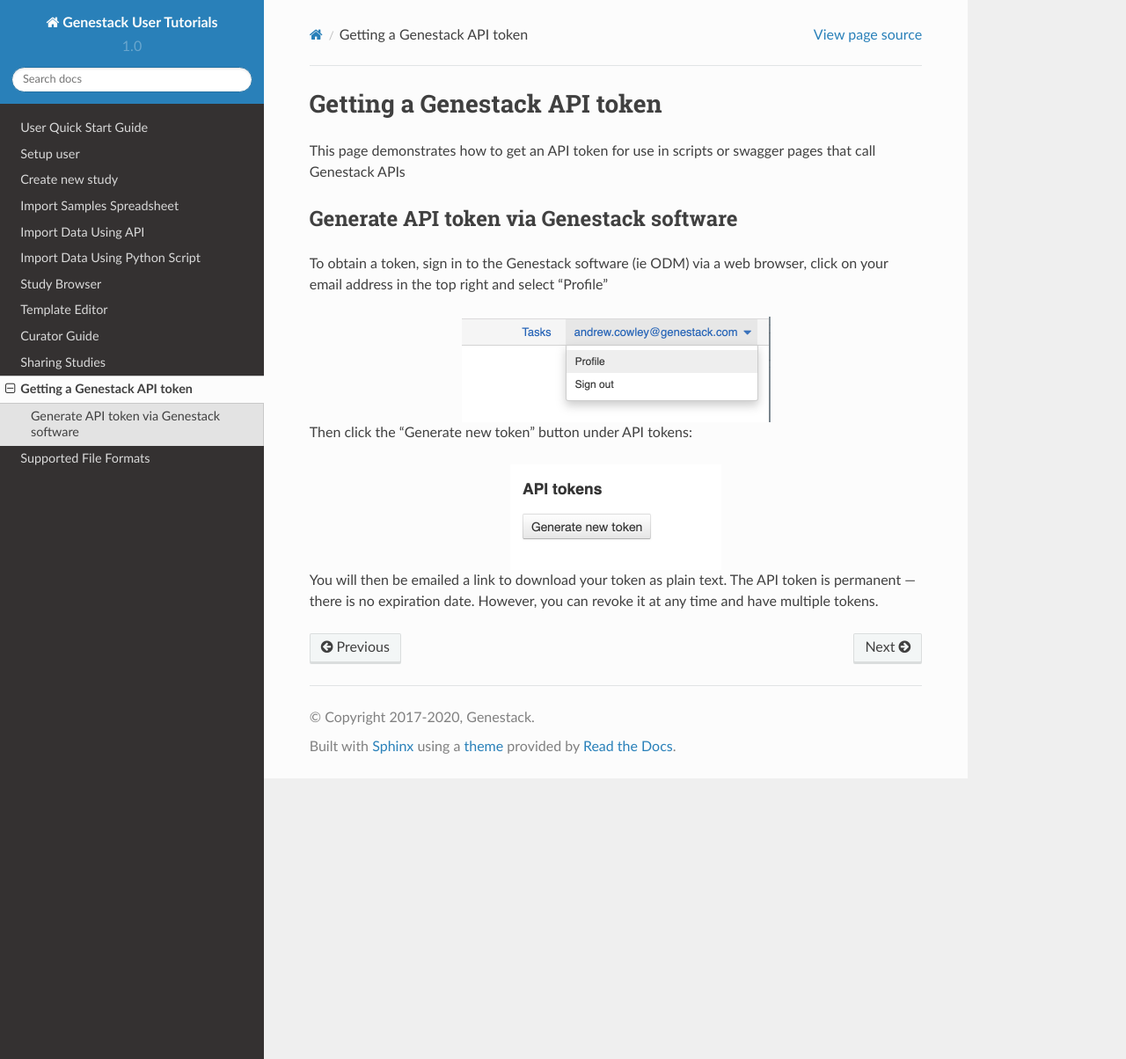
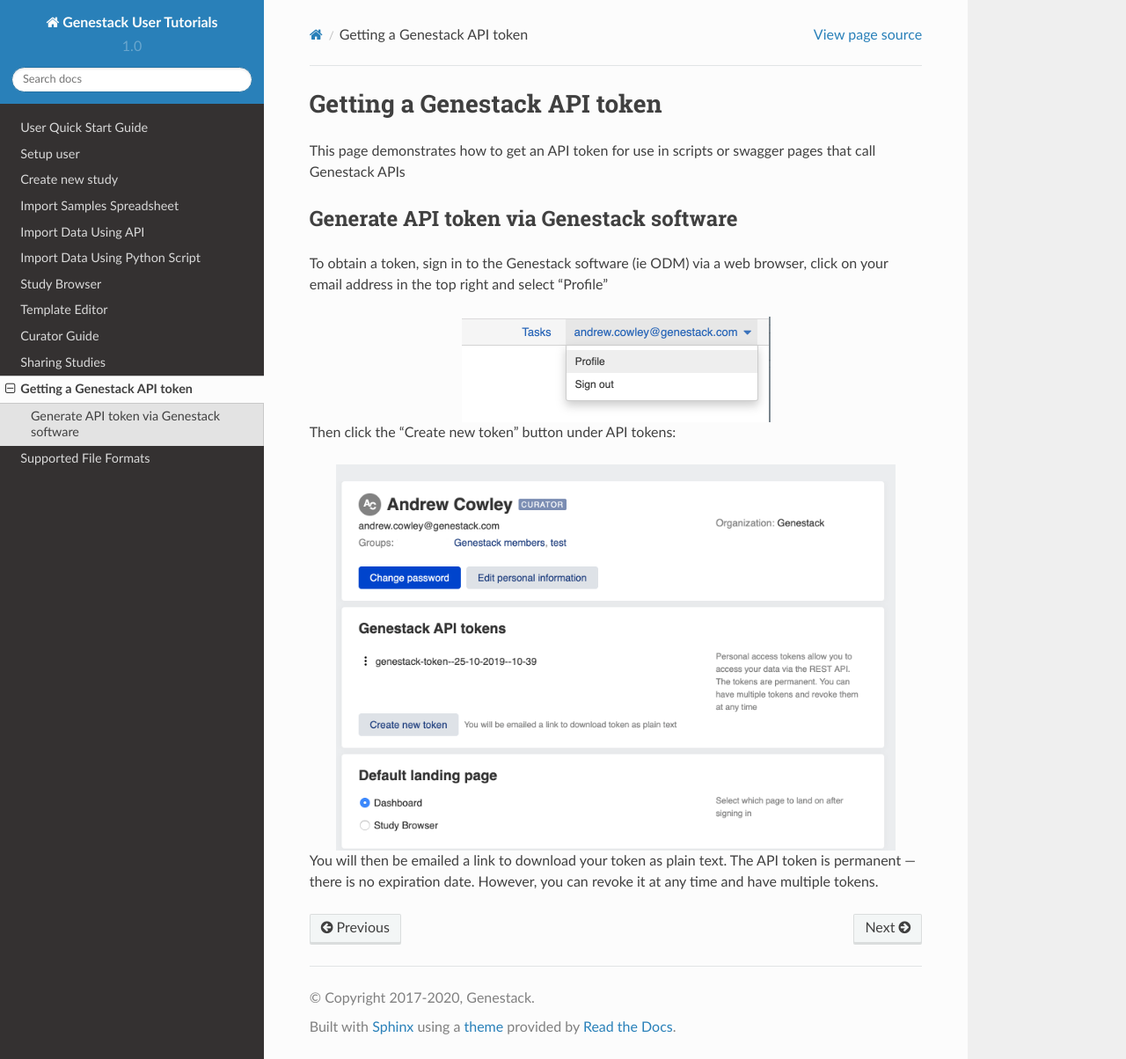
Before and after one commit to genestack/user-guide, a Sphinx documentation site: the page built from source/doc-odm-user-guide/getting-a-genestack-api-token.rst, in a window 1280 px wide and 1204 px high. Shown: the whole window at 88% size. Built offline with Sphinx 7.4.7 and the Read the Docs theme 2.0.0, drawn with Linux system fonts in a browser that asks for light colours.

Commit message:
Update getting-a-genestack-api-token.rst

```diff
--- a/source/doc-odm-user-guide/getting-a-genestack-api-token.rst
+++ b/source/doc-odm-user-guide/getting-a-genestack-api-token.rst
@@ -14,10 +14,10 @@
    :scale: 50 %
    :align: center
 
-Then click the "Generate new token" button under API tokens:
+Then click the "Create new token" button under API tokens:
 
-.. image:: images/import_data_script_API_token.png
-   :scale: 50 %
+.. image:: images/odm_profile.png
+   :scale: 40 %
    :align: center
 
 You will then be emailed a link to download your token as plain text. The API token is permanent — there is no expiration date. However, you can revoke it at any time and have multiple tokens.
```
